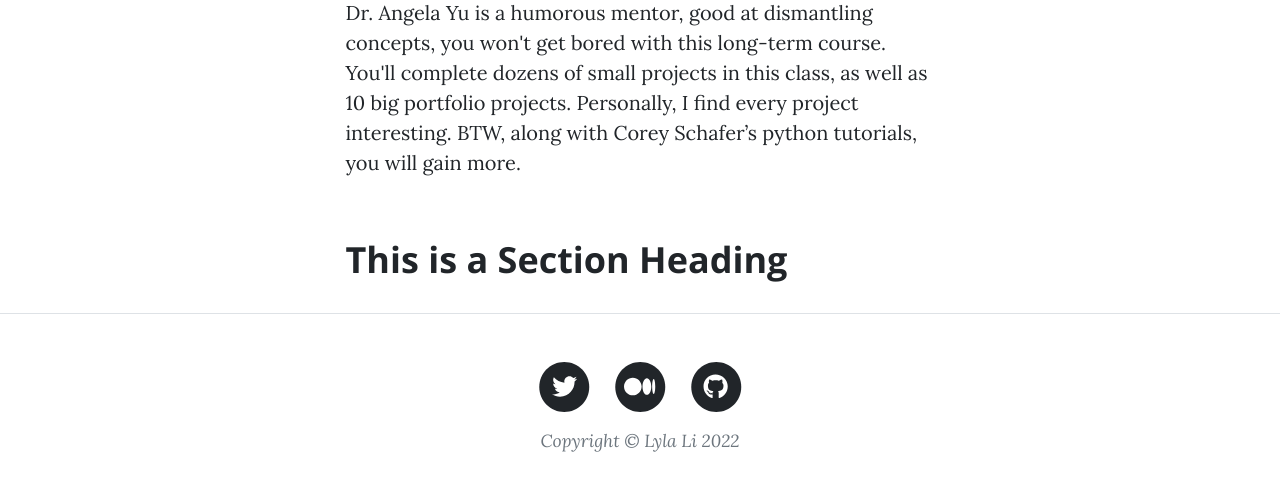
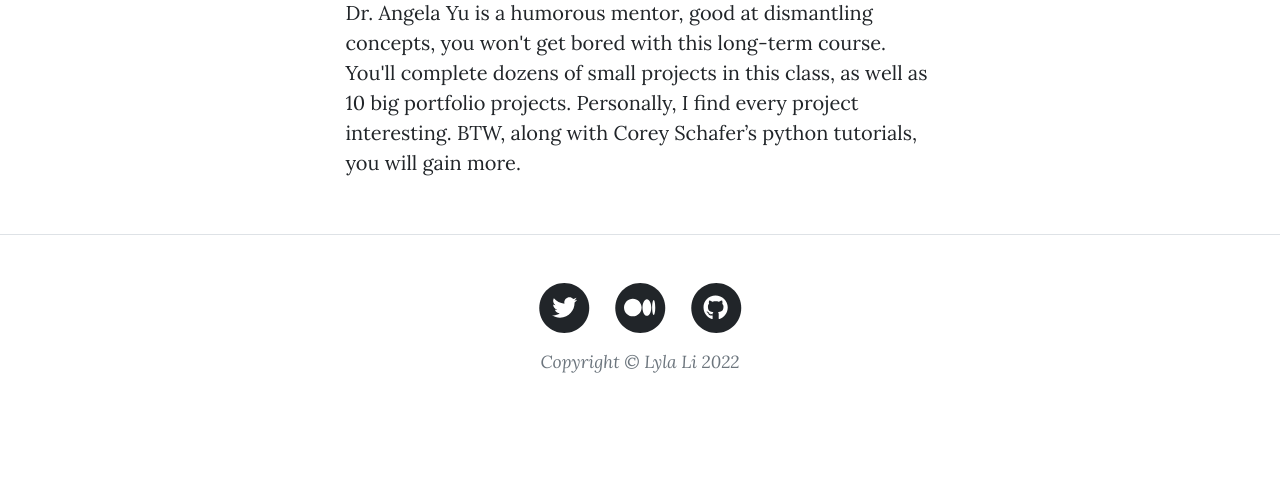
Before and after one commit to lylali/simple-web, a Flask app: page /posts/1 in a window 1280 px wide. Shown: the part 1566-2068 px from the top of the page. After the commit the page ends 1939 px from the top, so only its background shows below. Run offline with Flask 2, Linux system fonts and the light colour scheme; some libraries are stand-ins or nearby versions.

Commit message:
Update post.html

```diff
--- a/templates/post.html
+++ b/templates/post.html
@@ -23,7 +23,6 @@
                 <div class="row gx-4 gx-lg-5 justify-content-center">
                     <div class="col-md-10 col-lg-8 col-xl-7">
                 <p>{{ post_data.get_by_id(index).body }}</p>
-                        <h2 class="section-heading"> This is a Section Heading</h2>
                     </div>
                 </div>
             </div>
```
